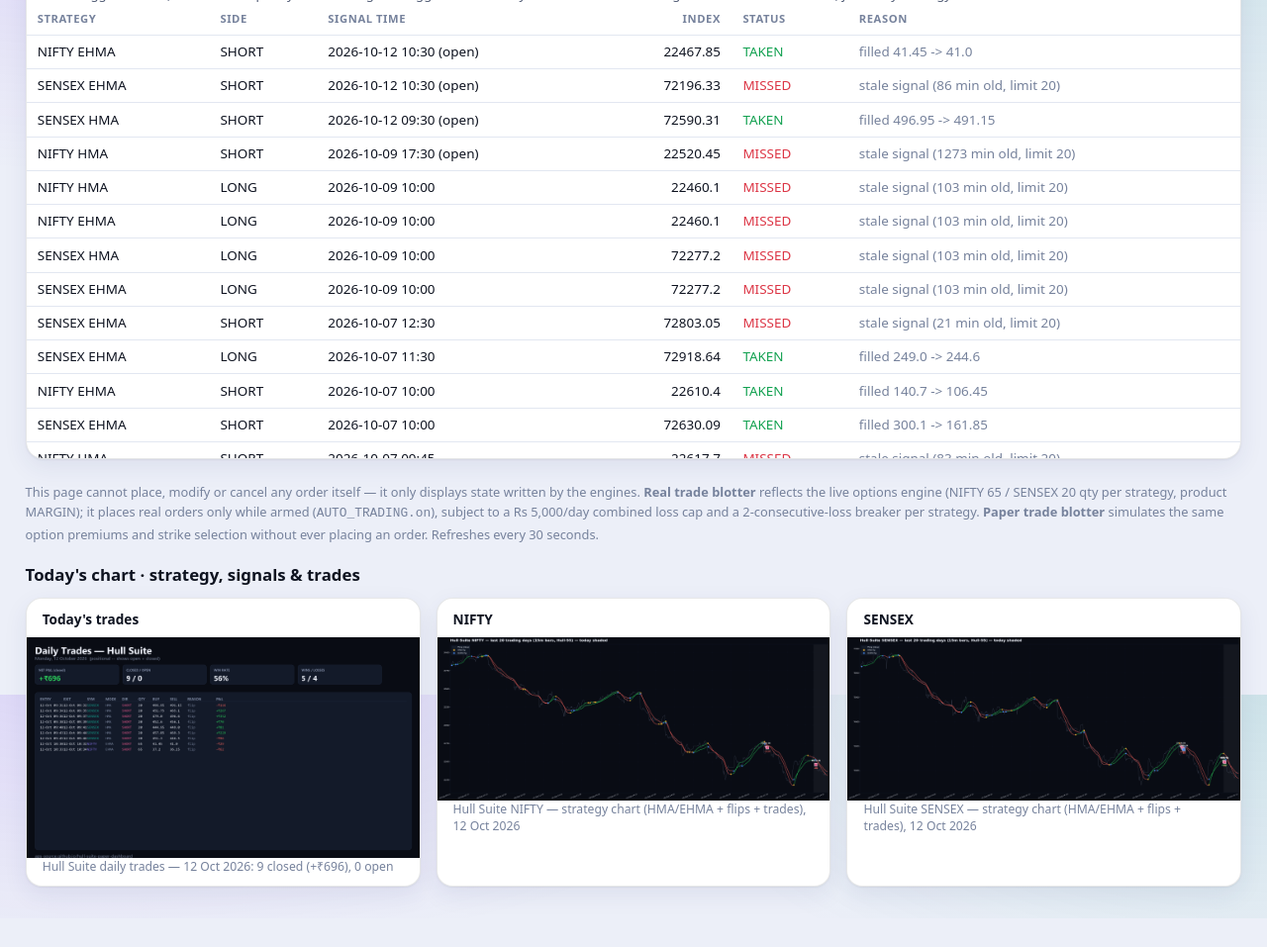
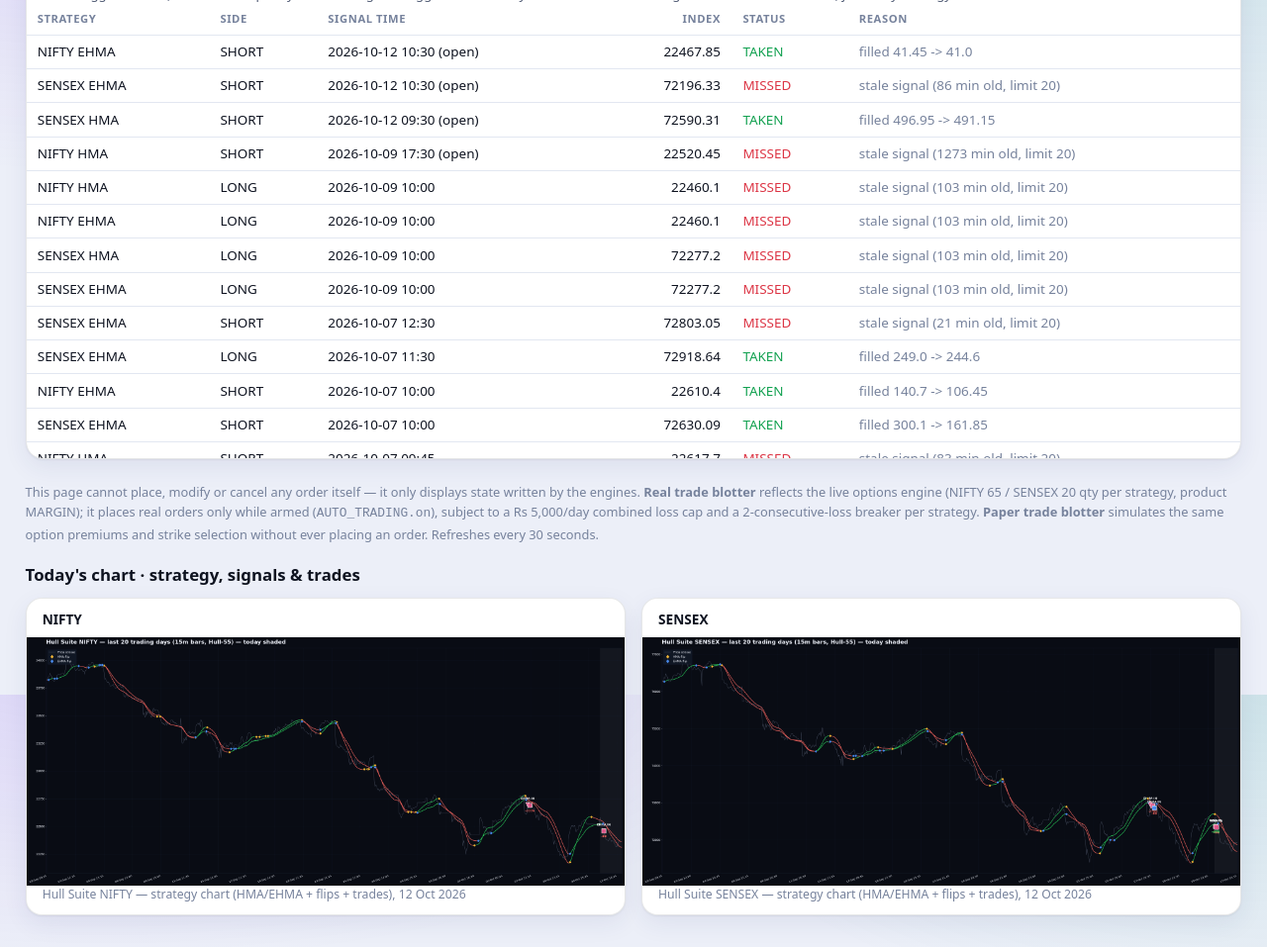
Before and after one commit to aps-source/hull-suite-paper-dashboard, a plain HTML site: page index.html in a window 1280 px wide. Shown: the part 4098-5055 px from the top of the page at 99% size. Before the commit the page ends 5026 px from the top, so only its background shows below. Drawn offline with Linux system fonts and the light colour scheme.

Commit message:
Drop trades-table tile from dashboard chart section (Telegram-only)

```diff
--- a/index.html
+++ b/index.html
@@ -615,7 +615,6 @@ async function loadTodayCharts() {
     const m = await res.json();
     const t = Date.now();
     grid.innerHTML =
-      chartTile(`today_trades.png?t=${t}`, "Today's trades", m.trades_caption, true) +
       chartTile(`today_chart_nifty.png?t=${t}`, "NIFTY", m.nifty_caption, !!m.has_nifty_chart) +
       chartTile(`today_chart_sensex.png?t=${t}`, "SENSEX", m.sensex_caption, !!m.has_sensex_chart);
   } catch (e) {
```
